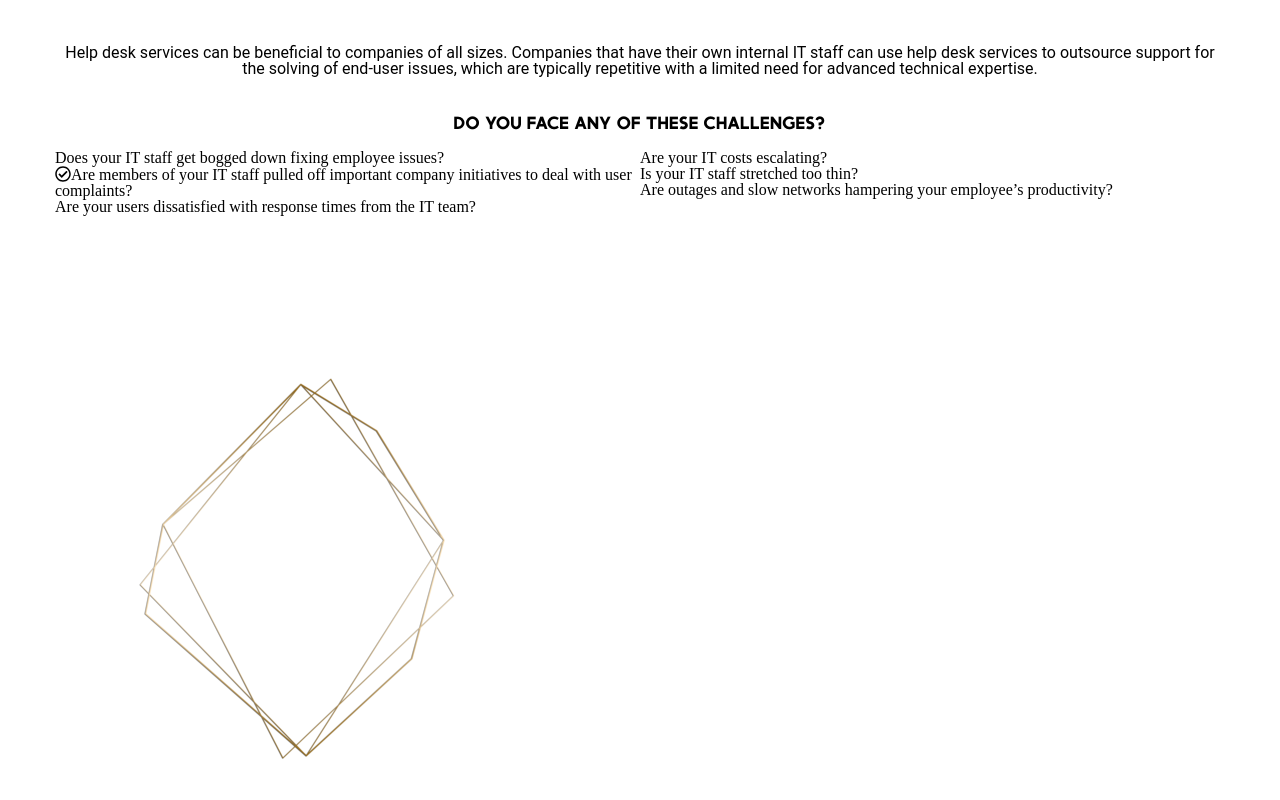
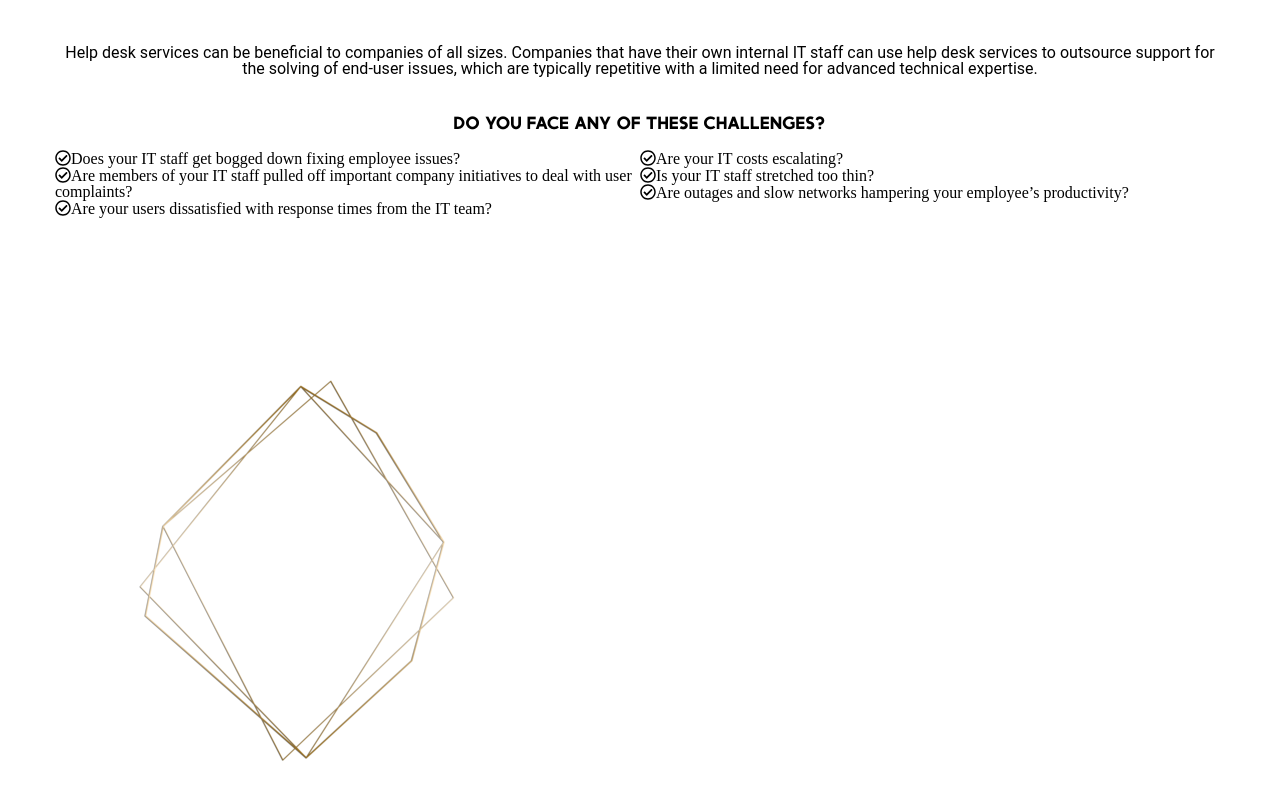
Before and after one commit to cwilso88/priorityOne, a React (Create React App) app: page / in a window 1280 px wide. Shown: the part 801-1601 px from the top of the page. Built offline with nearby package versions, Linux system fonts and the light colour scheme.

Commit message:
Updated the other icons in the list columns

```diff
--- a/src/components/WhyGetHelp.js
+++ b/src/components/WhyGetHelp.js
@@ -28,14 +28,14 @@ class WhyGetHelp extends React.Component {
 
                     <div className="whygethelp_checklist_container row">
                         <ul className="column">
-                            <li>Does your IT staff get bogged down fixing employee issues?</li>
+                            <li><FontAwesomeIcon icon={ faCheckCircle } />Does your IT staff get bogged down fixing employee issues?</li>
                             <li><FontAwesomeIcon icon={ faCheckCircle } />Are members of your IT staff pulled off important company initiatives to deal with user complaints?</li>
-                            <li><FontAwesomeIcon icon="fa-regular fa-circle-check" />Are your users dissatisfied with response times from the IT team?</li>
+                            <li><FontAwesomeIcon icon={ faCheckCircle } />Are your users dissatisfied with response times from the IT team?</li>
                         </ul>
                         <ul className="column">
-                            <li><i class="far fa-check-circle"></i>Are your IT costs escalating?</li>
-                            <li><i class="far fa-check-circle"></i>Is your IT staff stretched too thin?</li>
-                            <li><i class="far fa-check-circle"></i>Are outages and slow networks hampering your employee’s productivity?</li>
+                            <li><FontAwesomeIcon icon={ faCheckCircle } />Are your IT costs escalating?</li>
+                            <li><FontAwesomeIcon icon={ faCheckCircle } />Is your IT staff stretched too thin?</li>
+                            <li><FontAwesomeIcon icon={ faCheckCircle } />Are outages and slow networks hampering your employee’s productivity?</li>
                         </ul>
                     </div>
                 </div>
```
